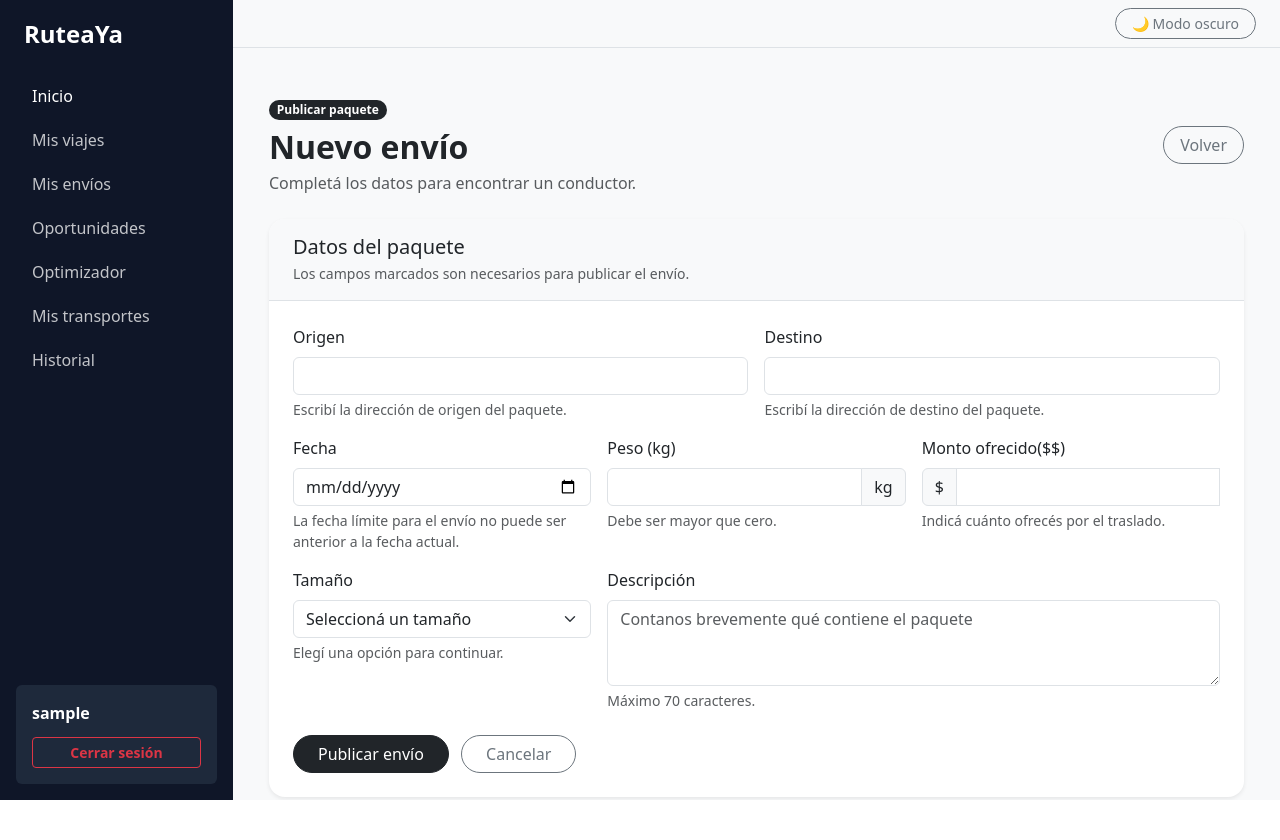
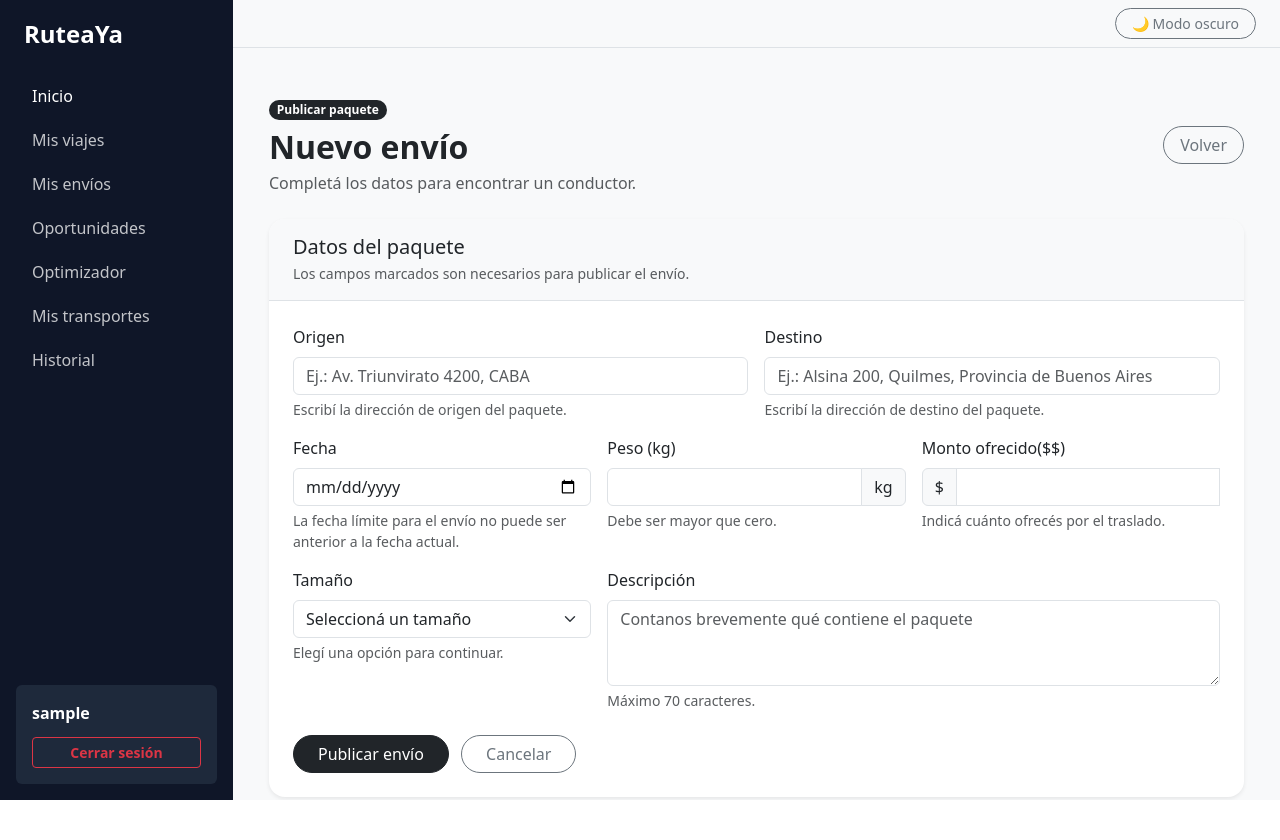
Before and after one commit to t4k020/PW3-RuteaYa-Grupo9, an ASP.NET Core app: page /Envio/Crear in a window 1280 px wide. Shown: the top 840 px of the page. Run offline with ASP.NET Core 8, Linux system fonts and the light colour scheme; the visitor is signed in with stand-in values (Sample User, id 1); style sheets or scripts are compiled from the project's sources; some libraries are stand-ins or nearby versions.

Commit message:
Se mejora info placeholders

```diff
--- a/RuteaYa/RuteaYa/Views/Envio/Crear.cshtml
+++ b/RuteaYa/RuteaYa/Views/Envio/Crear.cshtml
@@ -28,13 +28,13 @@
             <div class="row g-3">
                 <div class="col-md-6">
                     <label asp-for="OrigenDir" class="form-label">Origen</label>
-                    <input asp-for="OrigenDir" class="form-control" />
+                        <input asp-for="OrigenDir" class="form-control" placeholder="Ej.: Av. Triunvirato 4200, CABA" />
                     <div class="form-text">Escribí la dirección de origen del paquete.</div>
                     <span asp-validation-for="OrigenDir" class="text-danger"></span>
                 </div>
                 <div class="col-md-6">
                         <label asp-for="DestinoDir" class="form-label">Destino</label>
-                    <input asp-for="DestinoDir" class="form-control" />
+                        <input asp-for="DestinoDir" class="form-control" placeholder="Ej.: Alsina 200, Quilmes, Provincia de Buenos Aires" />
                     <div class="form-text">Escribí la dirección de destino del paquete.</div>
                     <span asp-validation-for="DestinoDir" class="text-danger"></span>
                 </div>
--- a/RuteaYa/RuteaYa/Views/Viaje/Crear.cshtml
+++ b/RuteaYa/RuteaYa/Views/Viaje/Crear.cshtml
@@ -49,14 +49,14 @@
                     <div class="col-md-6">
                         <label asp-for="OrigenDir" class="form-label">Origen</label>
                         <input asp-for="OrigenDir" class="form-control" maxlength="150"
-                               placeholder="Ej.: CABA" />
+                               placeholder="Ej.: Av. Triunvirato 4200, CABA" />
                         <div class="form-text">Punto de partida del viaje.</div>
                         <span asp-validation-for="OrigenDir" class="text-danger"></span>
                     </div>
                     <div class="col-md-6">
                         <label asp-for="DestinoDir" class="form-label">Destino</label>
                         <input asp-for="DestinoDir" class="form-control" maxlength="150"
-                               placeholder="Ej.: Lanús" />
+                               placeholder="Ej.: Av. Hipólito Yrigoyen 4500,Lanús, Provincia de Buenos Aires" />
                         <div class="form-text">Punto de llegada del viaje.</div>
                         <span asp-validation-for="DestinoDir" class="text-danger"></span>
                     </div>
```
